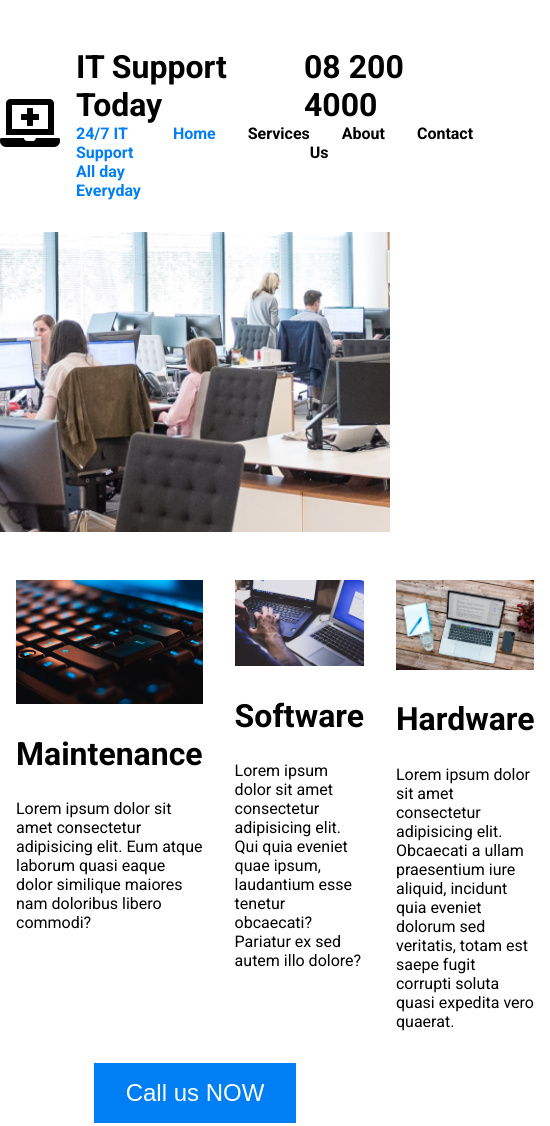
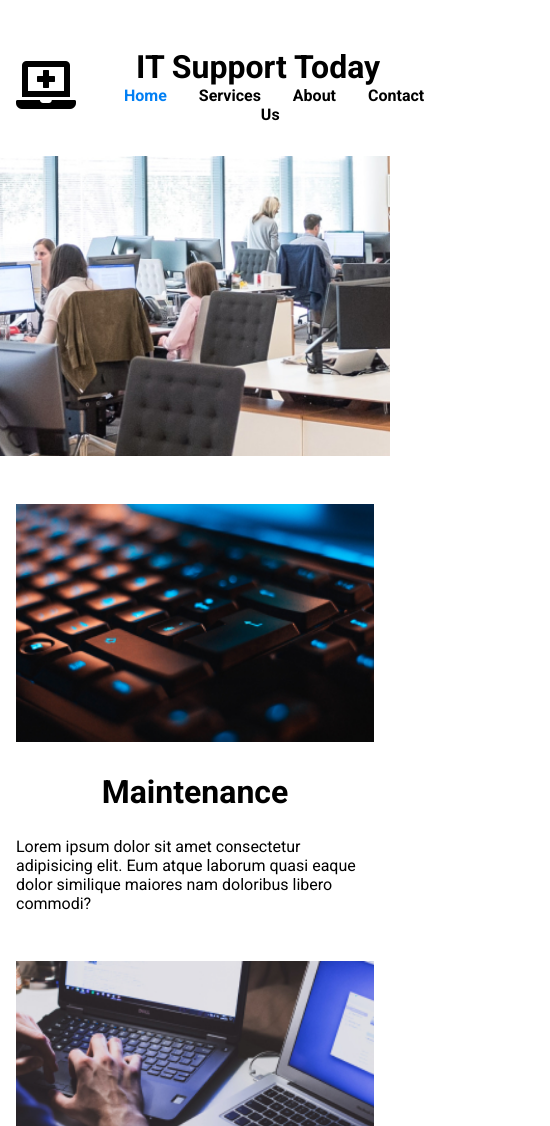
Before and after one commit to j3ffh95/technology-it-design, a plain HTML site: page index.html in a window 390 px wide. Shown: the top 1126 px of the page, 550 px wide, since content can reach past the window. Drawn offline with Linux system fonts and the light colour scheme.

Commit message:
Made it responsive

```diff
--- a/style.css
+++ b/style.css
@@ -95,4 +95,20 @@ button {
   color: #fff;
   font-size: 1.5rem;
   padding: 1rem 2rem;
+  margin-bottom: 2rem;
 }
+
+@media screen and (max-width: 768px) {
+  .hidden-mobile {
+    display: none;
+  }
+
+  .logo {
+    margin-left: 1rem;
+  }
+
+  .row {
+    flex-direction: column;
+    align-items: center;
+  }
+}
```
